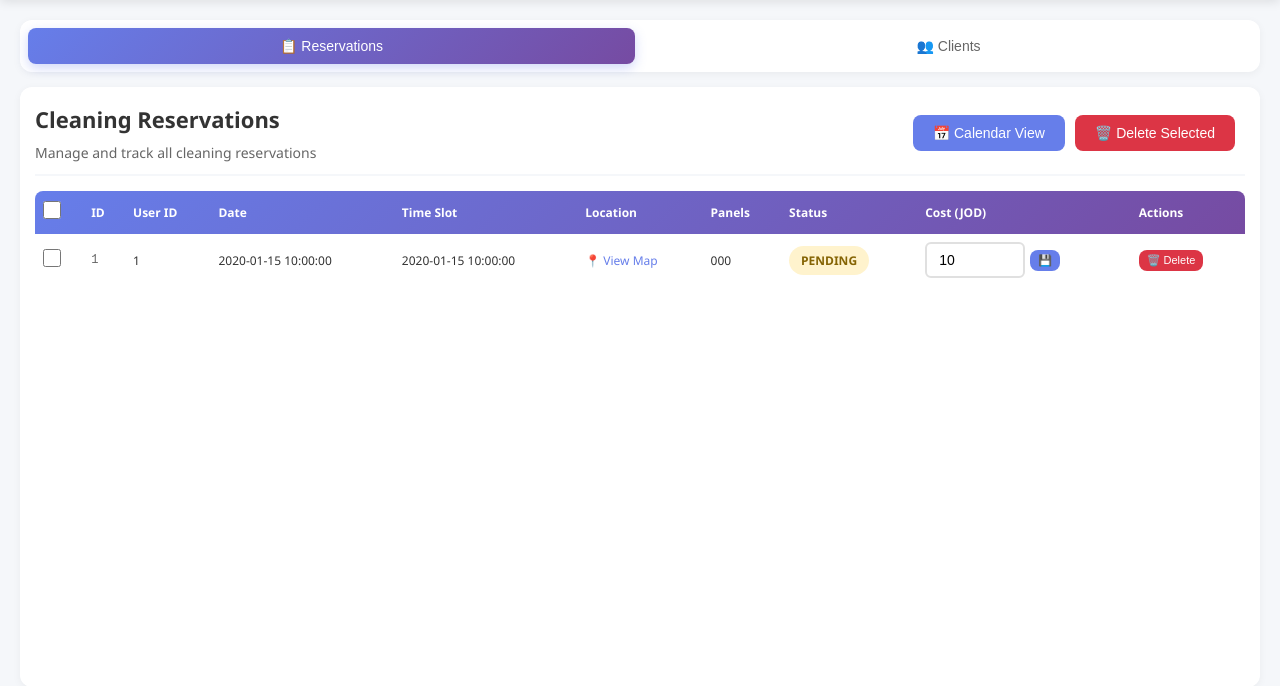
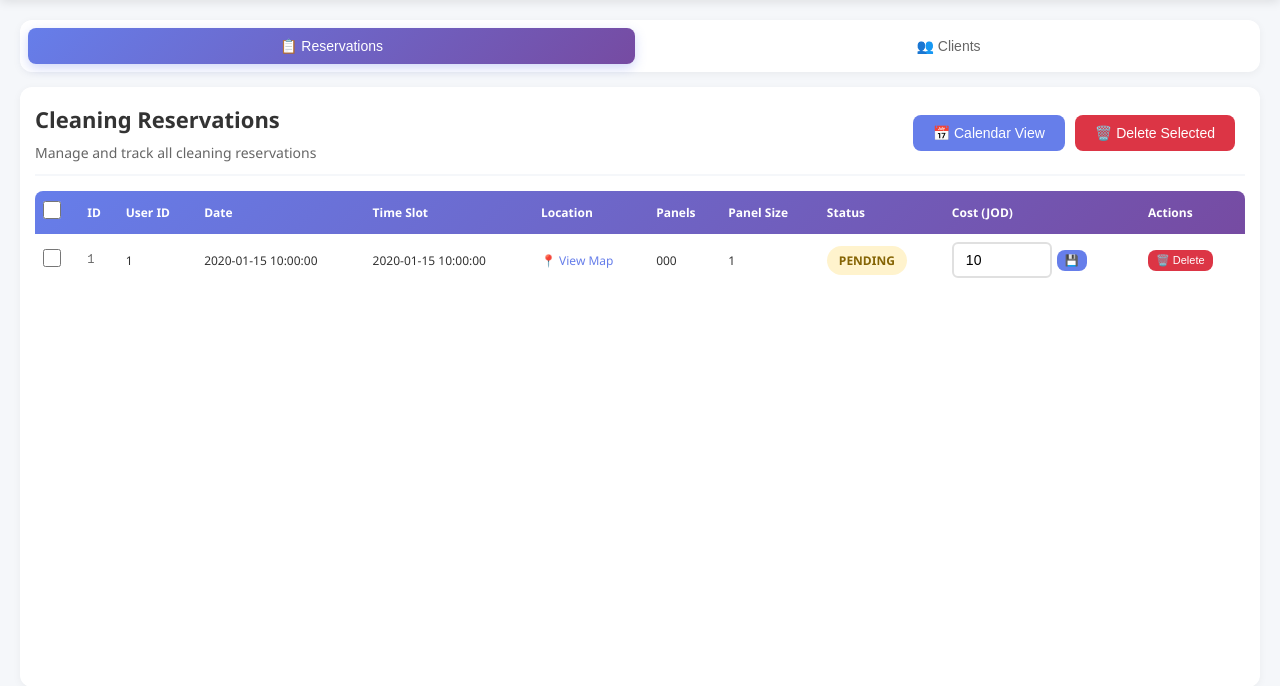
Before and after one commit to key1993/cleaning-reservation, a Flask app: page /admin in a window 1280 px wide. Shown: the part 82-768 px from the top of the page. Run offline with Flask 3, Linux system fonts and the light colour scheme; the visitor is signed in with stand-in values (Sample User, id 1); a database or web service that is not in the repository returns one stand-in record (values such as "Sample title").

Commit message:
Add panel_size column to admin reservations table

```diff
--- a/templates/admin.html
+++ b/templates/admin.html
@@ -897,6 +897,7 @@
                                 <th>Time Slot</th>
                                 <th>Location</th>
                                 <th>Panels</th>
+                                <th>Panel Size</th>
                                 <th>Status</th>
                                 <th>Cost (JOD)</th>
                                 <th>Actions</th>
@@ -922,6 +923,7 @@
                                     {% endif %}
                                 </td>
                                 <td>{{ r.number_of_panels }}</td>
+                                <td>{{ r.get('panel_size', 'N/A') }}</td>
                                 <td>
                                     {% if r.status == 'Confirmed' %}
                                         <span class="badge badge-confirmed">Approved</span>
```
